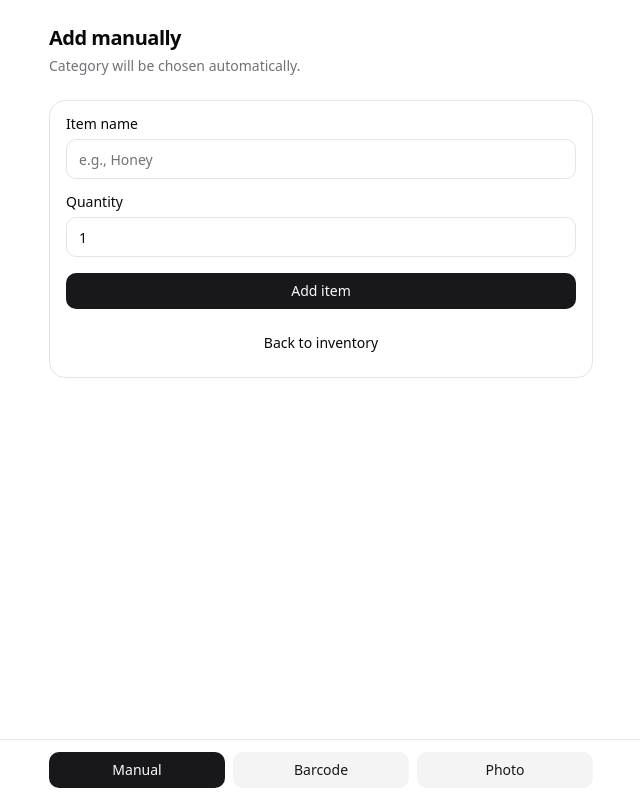
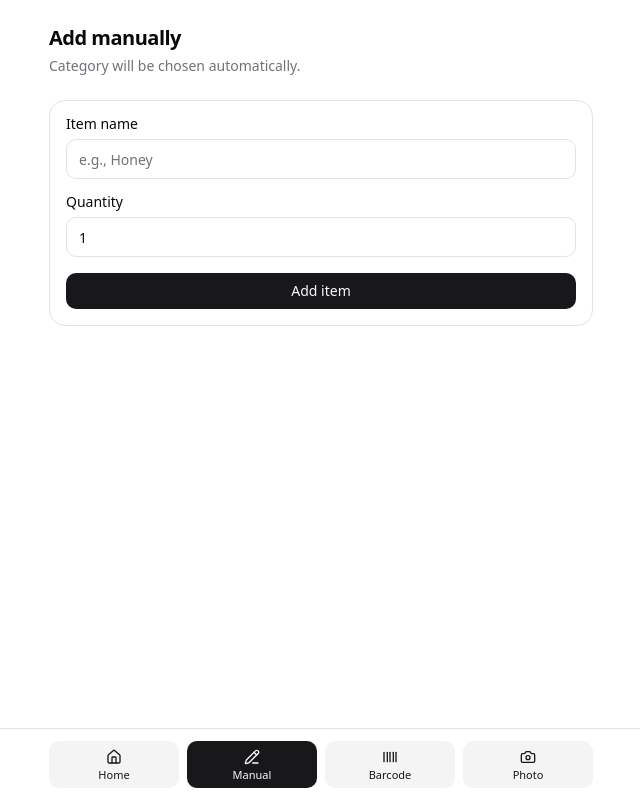
Before and after one commit to RaduRS/fresh-meal, a Next.js app: page /add-item/manual in a window 1280 px wide. Shown: the whole page, without its empty margins (319-959 px from the left). Built offline with nearby package versions, Linux system fonts and the light colour scheme.

Commit message:
update UI a bit

```diff
--- a/app/add-item/barcode/page.tsx
+++ b/app/add-item/barcode/page.tsx
@@ -1,8 +1,5 @@
-import Link from "next/link";
-
 import { BarcodeAddClient } from "./barcode-add-client";
 import { AddItemBottomBar } from "@/components/layout/add-item-bottom-bar";
-import { Button } from "@/components/ui/button";
 
 export default function BarcodeAddPage() {
   return (
@@ -16,12 +13,6 @@ export default function BarcodeAddPage() {
 
       <BarcodeAddClient />
 
-      <div className="mt-4">
-        <Button asChild variant="ghost" className="w-full">
-          <Link href="/inventory">Back to inventory</Link>
-        </Button>
-      </div>
-
       <AddItemBottomBar active="barcode" />
     </div>
   );
--- a/app/add-item/manual/page.tsx
+++ b/app/add-item/manual/page.tsx
@@ -1,9 +1,6 @@
-import Link from "next/link";
-
 import { addPantryItemAction } from "@/app/inventory/actions";
 import { ManualAddSubmitButton } from "@/app/add-item/manual/submit-button";
 import { AddItemBottomBar } from "@/components/layout/add-item-bottom-bar";
-import { Button } from "@/components/ui/button";
 import { Input } from "@/components/ui/input";
 import { Label } from "@/components/ui/label";
 
@@ -46,10 +43,6 @@ export default function ManualAddItemPage() {
           </div>
 
           <ManualAddSubmitButton />
-
-          <Button asChild variant="ghost" className="w-full">
-            <Link href="/inventory">Back to inventory</Link>
-          </Button>
         </div>
       </form>
       <AddItemBottomBar active="manual" />
--- a/app/add-item/photo/page.tsx
+++ b/app/add-item/photo/page.tsx
@@ -1,8 +1,5 @@
-import Link from "next/link";
-
 import { PhotoAddClient } from "./photo-add-client";
 import { AddItemBottomBar } from "@/components/layout/add-item-bottom-bar";
-import { Button } from "@/components/ui/button";
 
 export default function PhotoAddPage() {
   return (
@@ -16,12 +13,6 @@ export default function PhotoAddPage() {
 
       <PhotoAddClient />
 
-      <div className="mt-4">
-        <Button asChild variant="ghost" className="w-full">
-          <Link href="/inventory">Back to inventory</Link>
-        </Button>
-      </div>
-
       <AddItemBottomBar active="photo" />
     </div>
   );
--- a/app/inventory/actions.ts
+++ b/app/inventory/actions.ts
@@ -6,7 +6,10 @@ import { redirect } from "next/navigation";
 import { suggestPantryCategory } from "@/lib/ai/category";
 import { normalizePantryItemName } from "@/lib/ai/item-name";
 import { insertPantryItem, softDeletePantryItem } from "@/lib/pantry";
-import { ensurePantryItemImage } from "@/lib/pantry-images";
+import {
+  deletePantryItemImage,
+  ensurePantryItemImage,
+} from "@/lib/pantry-images";
 
 function parseQuantity(value: string): number {
   const n = Number(value);
@@ -38,5 +41,6 @@ export async function deletePantryItemAction(formData: FormData) {
   if (!id) return;
 
   await softDeletePantryItem(id);
+  await deletePantryItemImage({ id }).catch(() => null);
   revalidatePath("/inventory");
 }
--- a/app/inventory/page.tsx
+++ b/app/inventory/page.tsx
@@ -73,7 +73,7 @@ export default async function InventoryPage() {
           </div>
         )}
       </div>
-      <AddItemBottomBar />
+      <AddItemBottomBar active="home" />
     </div>
   );
 }
--- a/components/layout/add-item-bottom-bar.tsx
+++ b/components/layout/add-item-bottom-bar.tsx
@@ -1,35 +1,59 @@
 import Link from "next/link";
+import { Barcode, Camera, Home, PencilLine } from "lucide-react";
 
 import { Button } from "@/components/ui/button";
 
 export function AddItemBottomBar(props: {
-  active?: "manual" | "barcode" | "photo";
+  active?: "home" | "manual" | "barcode" | "photo";
 }) {
   const active = props.active ?? null;
 
   return (
     <div className="fixed inset-x-0 bottom-0 z-50 border-t bg-background/90 backdrop-blur">
       <div className="mx-auto w-full max-w-xl px-4 pb-[calc(env(safe-area-inset-bottom)+0.75rem)] pt-3">
-        <div className="grid grid-cols-3 gap-2">
+        <div className="grid grid-cols-4 gap-2">
+          <Button
+            asChild
+            variant={active === "home" ? "default" : "secondary"}
+            className="h-auto flex-col gap-1 py-2"
+          >
+            <Link href="/inventory">
+              <Home className="size-5" />
+              <span className="text-[11px] leading-none">Home</span>
+            </Link>
+          </Button>
+
           <Button
             asChild
             variant={active === "manual" ? "default" : "secondary"}
+            className="h-auto flex-col gap-1 py-2"
           >
-            <Link href="/add-item/manual">Manual</Link>
+            <Link href="/add-item/manual">
+              <PencilLine className="size-5" />
+              <span className="text-[11px] leading-none">Manual</span>
+            </Link>
           </Button>
 
           <Button
             asChild
             variant={active === "barcode" ? "default" : "secondary"}
+            className="h-auto flex-col gap-1 py-2"
           >
-            <Link href="/add-item/barcode">Barcode</Link>
+            <Link href="/add-item/barcode">
+              <Barcode className="size-5" />
+              <span className="text-[11px] leading-none">Barcode</span>
+            </Link>
           </Button>
 
           <Button
             asChild
             variant={active === "photo" ? "default" : "secondary"}
+            className="h-auto flex-col gap-1 py-2"
           >
-            <Link href="/add-item/photo">Photo</Link>
+            <Link href="/add-item/photo">
+              <Camera className="size-5" />
+              <span className="text-[11px] leading-none">Photo</span>
+            </Link>
           </Button>
         </div>
       </div>
--- a/lib/pantry-images.ts
+++ b/lib/pantry-images.ts
@@ -7,6 +7,16 @@ function makePrompt(name: string, category: string) {
   const base = name.trim();
   const cat = category.trim();
   return `Studio product photo of ${base}. Category: ${cat}. Centered, clean neutral background, realistic, soft lighting, high detail, no packaging text visible.`;
+}
+
+function getBucketName() {
+  return (
+    process.env.NEXT_PUBLIC_SUPABASE_IMAGES_BUCKET?.trim() || "pantry-images"
+  );
+}
+
+function getObjectPath(id: string) {
+  return `pantry/${id}.png`;
 }
 
 export async function ensurePantryItemImage(input: { id: string }) {
@@ -30,8 +40,8 @@ export async function ensurePantryItemImage(input: { id: string }) {
 
   if (!png) return null;
 
-  const bucket = process.env.NEXT_PUBLIC_SUPABASE_IMAGES_BUCKET?.trim() || "pantry-images";
-  const objectPath = `pantry/${item.id}.png`;
+  const bucket = getBucketName();
+  const objectPath = getObjectPath(String(item.id));
 
   const upload = await supabase.storage.from(bucket).upload(objectPath, png, {
     contentType: "image/png",
@@ -40,7 +50,8 @@ export async function ensurePantryItemImage(input: { id: string }) {
 
   if (upload.error) throw upload.error;
 
-  const publicUrl = supabase.storage.from(bucket).getPublicUrl(objectPath).data.publicUrl;
+  const publicUrl = supabase.storage.from(bucket).getPublicUrl(objectPath)
+    .data.publicUrl;
   if (!publicUrl) return null;
 
   const { error: updateError } = await supabase
@@ -52,3 +63,11 @@ export async function ensurePantryItemImage(input: { id: string }) {
 
   return publicUrl;
 }
+
+export async function deletePantryItemImage(input: { id: string }) {
+  const supabase = createSupabaseAdminClient();
+  const bucket = getBucketName();
+  const objectPath = getObjectPath(input.id);
+  const { error } = await supabase.storage.from(bucket).remove([objectPath]);
+  if (error) throw error;
+}
```
